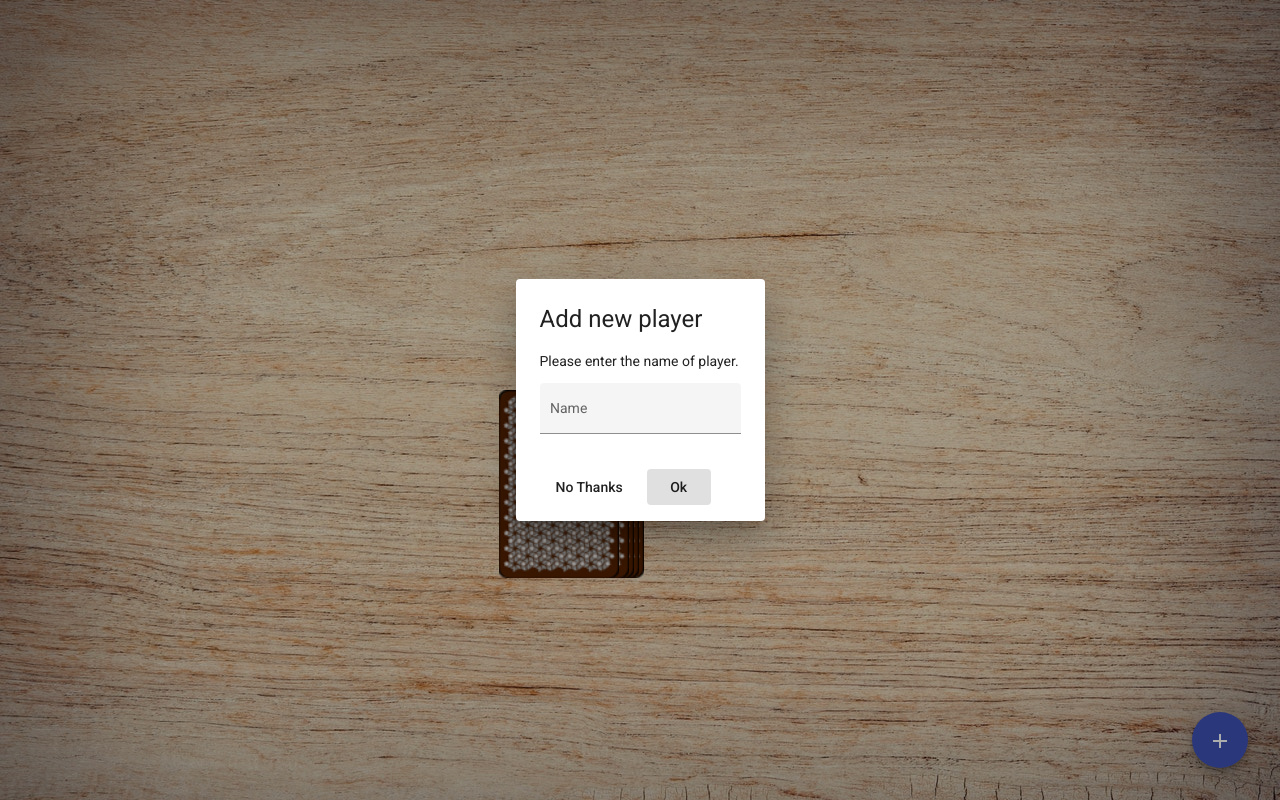
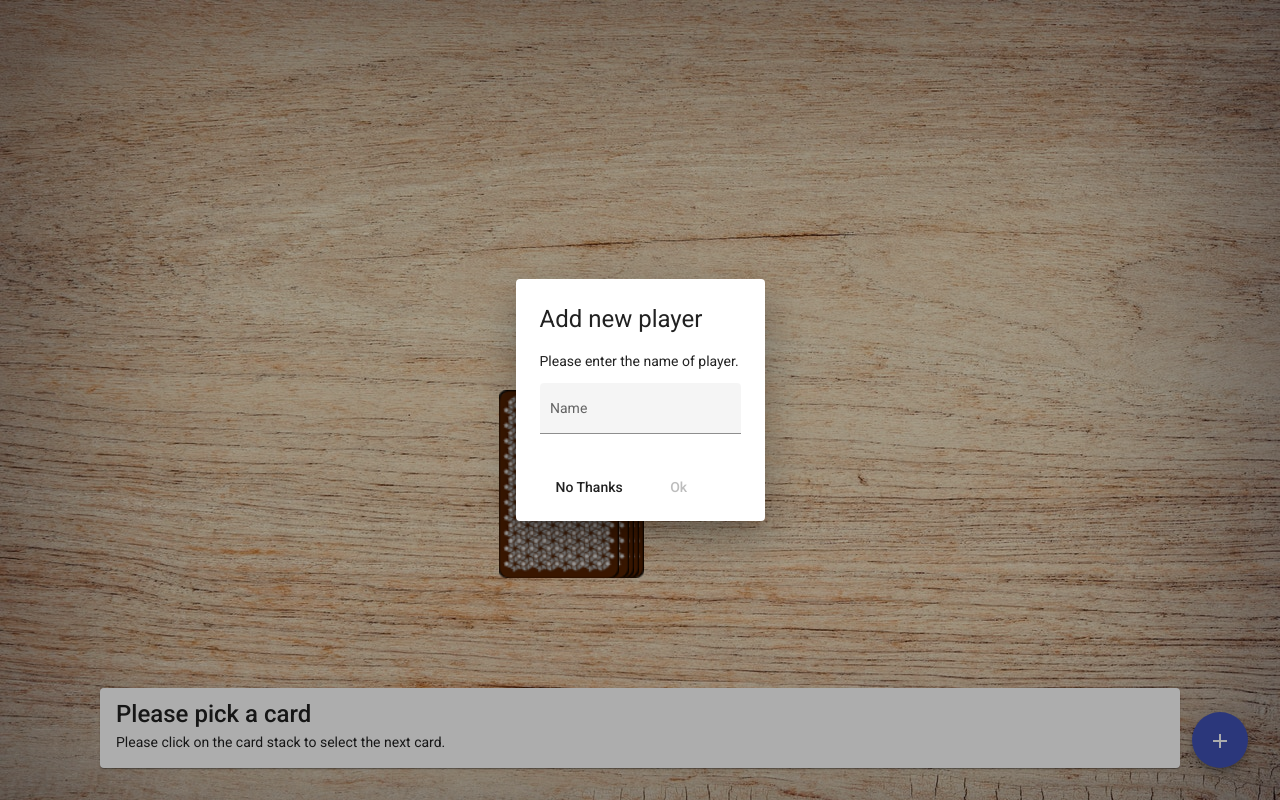
Before and after one commit to simon-baumhauer/ringoffire, an Angular app: page /game in a window 1280 px wide. Both pictures are taken after a click on the button "add". Built offline with nearby package versions, Linux system fonts and the light colour scheme.

Commit message:
bugs fixed

```diff
--- a/src/app/app.module.ts
+++ b/src/app/app.module.ts
@@ -12,6 +12,8 @@
 import { DialogAddPlayerComponent } from './dialog-add-player/dialog-add-player.component';
 import { MatDialogModule } from '@angular/material/dialog';
 import { FormsModule } from '@angular/forms';
+import { GameInfoComponent } from './game-info/game-info.component';
+import { MatCardModule } from '@angular/material/card';
 
 @NgModule({
   declarations: [
@@ -20,9 +22,11 @@
     GameComponent,
     PlayerComponent,
     DialogAddPlayerComponent,
+    GameInfoComponent,
   ],
   imports: [
     BrowserModule,
+    MatCardModule,
     MatInputModule,
     MatButtonModule,
     FormsModule,
--- a/src/app/dialog-add-player/dialog-add-player.component.html
+++ b/src/app/dialog-add-player/dialog-add-player.component.html
@@ -8,5 +8,12 @@
 </div>
 <div mat-dialog-actions>
   <button mat-button (click)="onNoClick()">No Thanks</button>
-  <button mat-button [mat-dialog-close]="name" cdkFocusInitial>Ok</button>
+  <button
+    mat-button
+    [disabled]="name.length == 0"
+    [mat-dialog-close]="name"
+    cdkFocusInitial
+  >
+    Ok
+  </button>
 </div>
--- a/src/app/dialog-add-player/dialog-add-player.component.ts
+++ b/src/app/dialog-add-player/dialog-add-player.component.ts
@@ -1,5 +1,5 @@
 import { Component, OnInit } from '@angular/core';
-import { MatDialogModule, MatDialogRef } from '@angular/material/dialog';
+import { MatDialog, MatDialogRef } from '@angular/material/dialog';
 
 @Component({
   selector: 'app-dialog-add-player',
--- /dev/null
+++ b/src/app/game-info/game-info.component.html
@@ -0,0 +1,11 @@
+<mat-card>
+  <mat-card-title>{{ card ? title : "Please pick a card" }}</mat-card-title>
+
+  <mat-card-content>
+    {{
+      card
+        ? description
+        : "Please click on the card stack to select the next card."
+    }}
+  </mat-card-content>
+</mat-card>
--- /dev/null
+++ b/src/app/game-info/game-info.component.ts
@@ -0,0 +1,75 @@
+import { Component, Input, OnChanges, OnInit } from '@angular/core';
+
+@Component({
+  selector: 'app-game-info',
+  templateUrl: './game-info.component.html',
+  styleUrls: ['./game-info.component.scss'],
+})
+export class GameInfoComponent implements OnInit, OnChanges {
+  cardAction = [
+    {
+      title: 'Waterfall',
+      description:
+        'Everyone has to start drinking at the same time. As soon as player 1 stops drinking, player 2 may stop drinking. Player 3 may stop as soon as player 2 stops drinking, and so on.',
+    },
+    { title: 'You', description: 'You decide who drinks' },
+    { title: 'Me', description: 'Congrats! Drink a shot!' },
+    {
+      title: 'Category',
+      description:
+        'Come up with a category (e.g. Colors). Each player must enumerate one item from the category.',
+    },
+    {
+      title: 'Bust a jive',
+      description:
+        'Player 1 makes a dance move. Player 2 repeats the dance move and adds a second one. ',
+    },
+    { title: 'Chicks', description: 'All girls drink.' },
+    {
+      title: 'Heaven',
+      description: 'Put your hands up! The last player drinks!',
+    },
+    {
+      title: 'Mate',
+      description:
+        'Pick a mate. Your mate must always drink when you drink and the other way around.',
+    },
+    {
+      title: 'Thumbmaster',
+      description:
+        'When you put your thumb on the table, everyone must follow. The last person to put their thumb down, drinks.',
+    },
+    { title: 'Men', description: 'All men drink.' },
+    {
+      title: 'Quizmaster',
+      description:
+        'You become the question master, and if anybody answers a question asked by you (the player who drew the card), they have to drink.',
+    },
+    {
+      title: 'Never have i ever...',
+      description:
+        'Say something you nnever did. Everyone who did it has to drink.',
+    },
+    {
+      title: 'Rule',
+      description:
+        'Make a rule. Everyone needs to drink when he breaks the rule.',
+    },
+  ];
+
+  title = '';
+  description = '';
+  @Input() card: any;
+
+  constructor() {}
+
+  ngOnInit(): void {}
+
+  ngOnChanges(): void {
+    if (this.card) {
+      let cardNumber = this.card.split('_')[1];
+      this.title = this.cardAction[cardNumber - 1].title;
+      this.description = this.cardAction[cardNumber - 1].description;
+    }
+  }
+}
--- a/src/app/game/game.component.html
+++ b/src/app/game/game.component.html
@@ -38,6 +38,8 @@
   </div>
 </div>
 
+<app-game-info [card]="currentCard" class="pin-bottom"></app-game-info>
+
 <button mat-fab color="primary" (click)="openDialog()" class="btn-add">
   <mat-icon>add</mat-icon>
 </button>
--- a/src/app/game/game.component.scss
+++ b/src/app/game/game.component.scss
@@ -60,3 +60,10 @@
   bottom: 32px;
   right: 32px;
 }
+
+.pin-bottom {
+  position: absolute;
+  bottom: 32px;
+  left: 100px;
+  right: 100px;
+}
--- a/src/app/game/game.component.ts
+++ b/src/app/game/game.component.ts
@@ -26,21 +26,24 @@
     if (!this.pickCardAnimation) {
       this.currentCard = this.game.stack.pop()!;
       this.pickCardAnimation = true;
+
+      this.game.currentPlayer++;
+      this.game.currentPlayer =
+        this.game.currentPlayer % this.game.players.length;
+      setTimeout(() => {
+        this.game.playedCards.push(this.currentCard);
+        this.pickCardAnimation = false;
+      }, 1000);
     }
-    console.log(this.game);
-    console.log(this.currentCard);
-
-    setTimeout(() => {
-      this.game.playedCards.push(this.currentCard);
-      this.pickCardAnimation = false;
-    }, 1000);
   }
 
   openDialog(): void {
     const dialogRef = this.dialog.open(DialogAddPlayerComponent);
 
     dialogRef.afterClosed().subscribe((name: string) => {
-      this.game.players.push(name);
+      if (name && name.length > 0) {
+        this.game.players.push(name);
+      }
     });
   }
 }
```
Also changed, not shown: src/app/game-info/game-info.component.scss (added), 1 other file (tests, documents, lock files or other folders).
